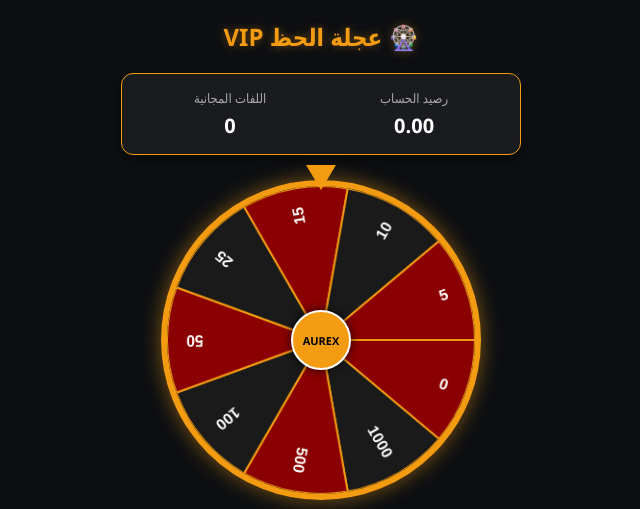
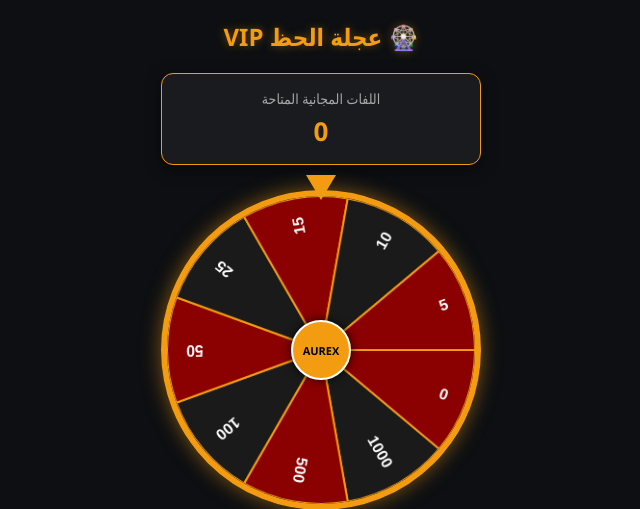
Before and after one commit to whaitbot610-oss/AUREX, a Flask app: page /wheel in a window 1280 px wide. Shown: the top 509 px of the page, without its empty margins (319-959 px from the left). Run offline with Flask 3, Linux system fonts and the light colour scheme; data comes from the database, SQL or seed files in the repository; some libraries are stand-ins or nearby versions.

Commit message:
Update wheel.html

```diff
--- a/templates/wheel.html
+++ b/templates/wheel.html
@@ -4,7 +4,7 @@
     <meta charset="UTF-8">
     <meta name="viewport" content="width=device-width, initial-scale=1.0">
     <title>عجلة الحظ VIP - AUREX</title>
-    <!-- Telegram WebApp SDK -->
+
     <script src="https://telegram.org/js/telegram-web-app.js"></script>
     <style>
         * {
@@ -23,14 +23,6 @@
             min-height: 100vh;
             padding: 20px 15px;
         }
-        .header {
-            width: 100%;
-            display: flex;
-            justify-content: space-between;
-            align-items: center;
-            padding: 10px 0;
-            margin-bottom: 15px;
-        }
         .title {
             color: #f39c12;
             font-size: 24px;
@@ -45,9 +37,10 @@
             border: 1px solid #f39c12;
             border-radius: 12px;
             width: 100%;
-            max-width: 400px;
+            max-width: 320px;
             display: flex;
-            justify-content: space-around;
+            justify-content: center;
+            align-items: center;
             padding: 15px;
             margin-bottom: 25px;
             box-shadow: 0 4px 15px rgba(0, 0, 0, 0.5);
@@ -56,14 +49,14 @@
             text-align: center;
         }
         .stat-title {
-            font-size: 13px;
+            font-size: 14px;
             color: #aaa;
             margin-bottom: 5px;
         }
         .stat-value {
-            font-size: 20px;
+            font-size: 26px;
             font-weight: bold;
-            color: #fff;
+            color: #f39c12;
         }
         .wheel-container {
             position: relative;
@@ -156,11 +149,7 @@
 
     <div class="stats-card">
         <div class="stat-item">
-            <div class="stat-title">رصيد الحساب</div>
-            <div class="stat-value" id="site-balance">0.00</div>
-        </div>
-        <div class="stat-item">
-            <div class="stat-title">اللفات المجانية</div>
+            <div class="stat-title">اللفات المجانية المتاحة</div>
             <div class="stat-value" id="free-spins">0</div>
         </div>
     </div>
@@ -178,6 +167,16 @@
         if (tg) {
             tg.ready();
             tg.expand();
+        }
+
+        function getTelegramId() {
+            const urlParams = new URLSearchParams(window.location.search);
+            if (urlParams.get('telegram_id')) return urlParams.get('telegram_id');
+            if (urlParams.get('user_id')) return urlParams.get('user_id');
+            if (tg && tg.initDataUnsafe && tg.initDataUnsafe.user) {
+                return tg.initDataUnsafe.user.id;
+            }
+            return null;
         }
 
         const segments = [
@@ -224,11 +223,12 @@
 
         function getAuthHeaders() {
             const headers = { 'Content-Type': 'application/json' };
+            const tgId = getTelegramId();
+            if (tgId) {
+                headers['X-Telegram-User-Id'] = tgId;
+            }
             if (tg && tg.initData) {
                 headers['X-Telegram-Init-Data'] = tg.initData;
-            }
-            if (tg && tg.initDataUnsafe && tg.initDataUnsafe.user) {
-                headers['X-Telegram-User-Id'] = tg.initDataUnsafe.user.id;
             }
             return headers;
         }
@@ -241,11 +241,14 @@
             setTimeout(() => { el.style.display = 'none'; }, 3000);
         }
 
+        let currentSpinsCount = 0;
+
         async function fetchAccountData() {
             try {
+                const tgId = getTelegramId();
                 let url = '/api/user/account';
-                if (tg && tg.initDataUnsafe && tg.initDataUnsafe.user) {
-                    url += '?telegram_id=' + tg.initDataUnsafe.user.id;
+                if (tgId) {
+                    url += '?telegram_id=' + tgId;
                 }
 
                 const res = await fetch(url, {
@@ -255,13 +258,8 @@
 
                 const data = await res.json();
                 if (res.ok) {
-                    const spins = data.free_spins !== undefined ? data.free_spins : (data.spins || 0);
-                    const bal = data.site_balance !== undefined ? data.site_balance : (data.balance || 0.0);
-
-                    document.getElementById('free-spins').innerText = spins;
-                    document.getElementById('site-balance').innerText = parseFloat(bal).toFixed(2);
-                } else {
-                    console.log("Account fetch notice:", data.error);
+                    currentSpinsCount = data.free_spins !== undefined ? data.free_spins : (data.spins || 0);
+                    document.getElementById('free-spins').innerText = currentSpinsCount;
                 }
             } catch (err) {
                 console.error("Fetch error:", err);
@@ -273,14 +271,21 @@
 
         async function spinWheel() {
             if (isSpinning) return;
+
+            if (currentSpinsCount <= 0) {
+                showAlert('ليس لديك لفات مجانية متاحة لتأدية الدورة!', true);
+                return;
+            }
+
             const spinBtn = document.getElementById('spin-btn');
             spinBtn.disabled = true;
 
             try {
+                const tgId = getTelegramId();
                 let url = '/api/wheel/spin';
                 const bodyData = {};
-                if (tg && tg.initDataUnsafe && tg.initDataUnsafe.user) {
-                    bodyData.telegram_id = tg.initDataUnsafe.user.id;
+                if (tgId) {
+                    bodyData.telegram_id = tgId;
                 }
 
                 const res = await fetch(url, {
@@ -292,7 +297,7 @@
                 const data = await res.json();
 
                 if (!res.ok) {
-                    showAlert(data.error || 'حدث خطأ أثناء التدوير', true);
+                    showAlert(data.error || 'ليس لديك لفات كافية', true);
                     spinBtn.disabled = false;
                     return;
                 }
@@ -316,8 +321,8 @@
                     spinBtn.disabled = false;
                     showAlert(data.message);
 
-                    document.getElementById('site-balance').innerText = parseFloat(data.new_site_balance).toFixed(2);
-                    document.getElementById('free-spins').innerText = data.free_spins_left;
+                    currentSpinsCount = data.free_spins_left;
+                    document.getElementById('free-spins').innerText = currentSpinsCount;
                 }, 4000);
 
             } catch (err) {
```
